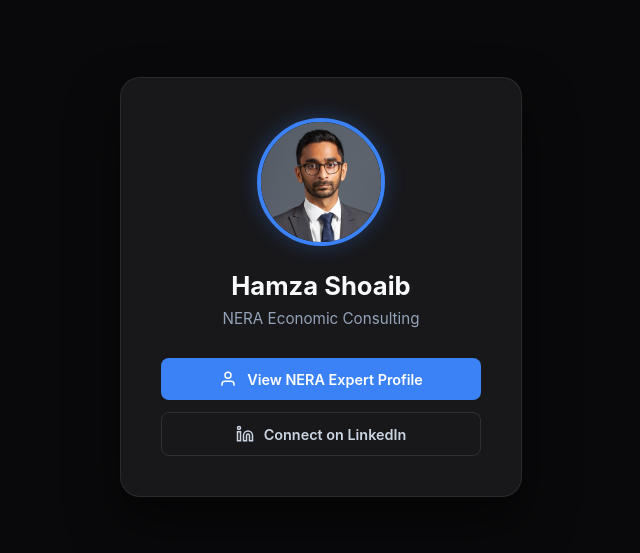
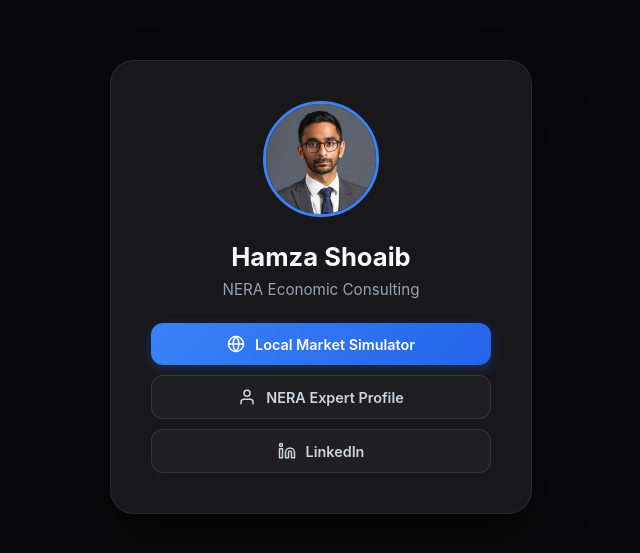
Before and after one commit to Hshoaib/hshoaib.github.io, a plain HTML site: page index.html in a window 1280 px wide. Shown: the part 113-666 px from the top of the page, without its empty margins (319-959 px from the left). Drawn offline with Linux system fonts and the light colour scheme.

Commit message:
Update index.html

```diff
--- a/index.html
+++ b/index.html
@@ -6,46 +6,43 @@
     <title>Hamza Shoaib</title>
     <style>
         :root {
-            color-scheme: dark; /* Ensures browser native elements are dark-themed */
+            color-scheme: dark;
         }
 
         body {
             font-family: -apple-system, BlinkMacSystemFont, "Segoe UI", Roboto, Helvetica, Arial, sans-serif;
-            background-color: #09090b; /* Dark background matching the widget */
-            color: #e2e8f0; /* Light text */
+            background-color: #09090b;
+            color: #e2e8f0;
             margin: 0;
             padding: 0;
             height: 100vh;
             display: flex;
             justify-content: center;
             align-items: center;
-            overflow: hidden; /* Prevents scrolling on the profile card */
+            overflow: hidden;
         }
 
         .profile-card {
-            background: #18181b; /* Slightly lighter dark for the card */
-            border: 1px solid rgba(255, 255, 255, 0.08); /* Subtle border */
-            border-radius: 20px;
+            background: #18181b;
+            border: 1px solid rgba(255, 255, 255, 0.08);
+            border-radius: 24px;
             padding: 40px;
-            width: 320px;
+            width: 340px;
             text-align: center;
-            box-shadow: 0 25px 50px rgba(0,0,0,0.5); /* Deep shadow for pop */
-            transition: transform 0.3s ease, box-shadow 0.3s ease;
+            box-shadow: 0 25px 50px rgba(0,0,0,0.5);
+            transition: transform 0.3s ease;
         }
 
-        /* Subtle hover effect for the card */
         .profile-card:hover {
             transform: translateY(-5px);
-            box-shadow: 0 30px 60px rgba(0,0,0,0.6);
         }
 
         .profile-photo {
-            width: 120px;
-            height: 120px;
-            border-radius: 50%; /* Makes the photo a perfect circle */
-            object-fit: cover; /* Ensures the photo isn't stretched */
-            border: 4px solid #3b82f6; /* Blue border matching your widget's accent */
-            box-shadow: 0 0 20px rgba(59, 130, 246, 0.3); /* Soft blue glow */
+            width: 110px;
+            height: 110px;
+            border-radius: 50%;
+            object-fit: cover;
+            border: 3px solid #3b82f6;
             margin-bottom: 20px;
         }
 
@@ -57,59 +54,60 @@
 
         .title {
             font-size: 0.95rem;
-            color: #94a3b8; /* Muted gray for the subtitle */
-            margin: 0 0 30px 0;
+            color: #94a3b8;
+            margin: 0 0 24px 0;
             font-weight: 400;
         }
 
         .links-container {
             display: flex;
             flex-direction: column;
-            gap: 12px;
+            gap: 10px;
         }
 
-        /* Styling for the buttons */
         .profile-link {
             display: flex;
             justify-content: center;
             align-items: center;
             gap: 10px;
             padding: 12px;
-            background-color: transparent;
+            background-color: rgba(255, 255, 255, 0.03);
             border: 1px solid rgba(255, 255, 255, 0.1);
             color: #cbd5e1;
             text-decoration: none;
-            border-radius: 8px;
+            border-radius: 12px;
             font-size: 0.9rem;
             font-weight: 600;
             transition: all 0.2s ease;
         }
 
-        /* Hover states for the buttons */
         .profile-link:hover {
-            background-color: rgba(255, 255, 255, 0.05);
+            background-color: rgba(255, 255, 255, 0.08);
             color: #f8fafc;
             border-color: rgba(255, 255, 255, 0.2);
         }
 
-        /* Specific style for the primary link (Work Profile) */
-        .profile-link.primary {
-            background-color: #3b82f6;
+        /* Accent button for the Simulator */
+        .profile-link.featured {
+            background: linear-gradient(135deg, #3b82f6 0%, #2563eb 100%);
             color: white;
             border: none;
+            box-shadow: 0 4px 12px rgba(37, 99, 235, 0.3);
         }
 
-        .profile-link.primary:hover {
-            background-color: #2563eb;
+        .profile-link.featured:hover {
+            background: linear-gradient(135deg, #60a5fa 0%, #3b82f6 100%);
+            transform: scale(1.02);
         }
 
-        /* SVG Icons from your toolbar styles */
         .icon {
             width: 18px;
             height: 18px;
             fill: none;
             stroke: currentColor;
             stroke-width: 2;
+            stroke-linecap: round;
+            stroke-linejoin: round;
         }
     </style>
 </head>
@@ -122,14 +120,19 @@
         <p class="title">NERA Economic Consulting</p>
 
         <div class="links-container">
-            <a href="https://www.nera.com/experts/s/hamza-shoaib.html?lang=en" target="_blank" class="profile-link primary">
+            <a href="https://hamzashoaib.com/local-market-simulator/" class="profile-link featured">
+                <svg class="icon" viewBox="0 0 24 24"><circle cx="12" cy="12" r="10"></circle><line x1="2" y1="12" x2="22" y2="12"></line><path d="M12 2a15.3 15.3 0 0 1 4 10 15.3 15.3 0 0 1-4 10 15.3 15.3 0 0 1-4-10 15.3 15.3 0 0 1 4-10z"></path></svg>
+                Local Market Simulator
+            </a>
+
+            <a href="https://www.nera.com/experts/s/hamza-shoaib.html?lang=en" target="_blank" class="profile-link">
                 <svg class="icon" viewBox="0 0 24 24"><path d="M20 21v-2a4 4 0 0 0-4-4H8a4 4 0 0 0-4 4v2"></path><circle cx="12" cy="7" r="4"></circle></svg>
-                View NERA Expert Profile
+                NERA Expert Profile
             </a>
 
             <a href="https://www.linkedin.com/in/hamza-shoaib-878052107/" target="_blank" class="profile-link">
                 <svg class="icon" viewBox="0 0 24 24"><path d="M16 8a6 6 0 0 1 6 6v7h-4v-7a2 2 0 0 0-2-2 2 2 0 0 0-2 2v7h-4v-7a6 6 0 0 1 6-6z"></path><rect x="2" y="9" width="4" height="12"></rect><circle cx="4" cy="4" r="2"></circle></svg>
-                Connect on LinkedIn
+                LinkedIn
             </a>
         </div>
     </div>
```
